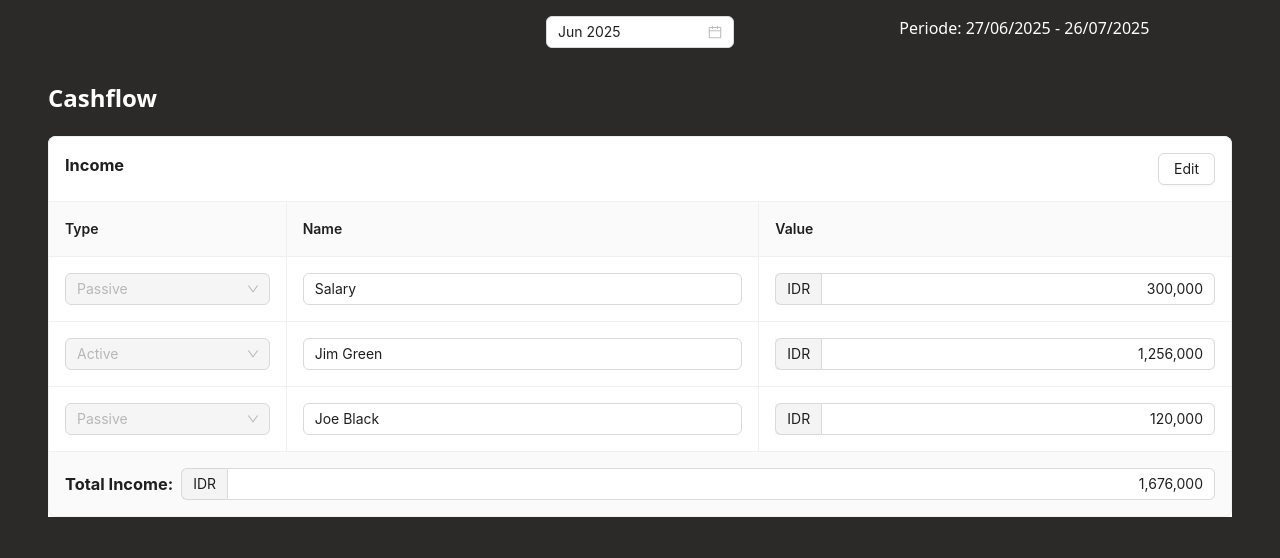
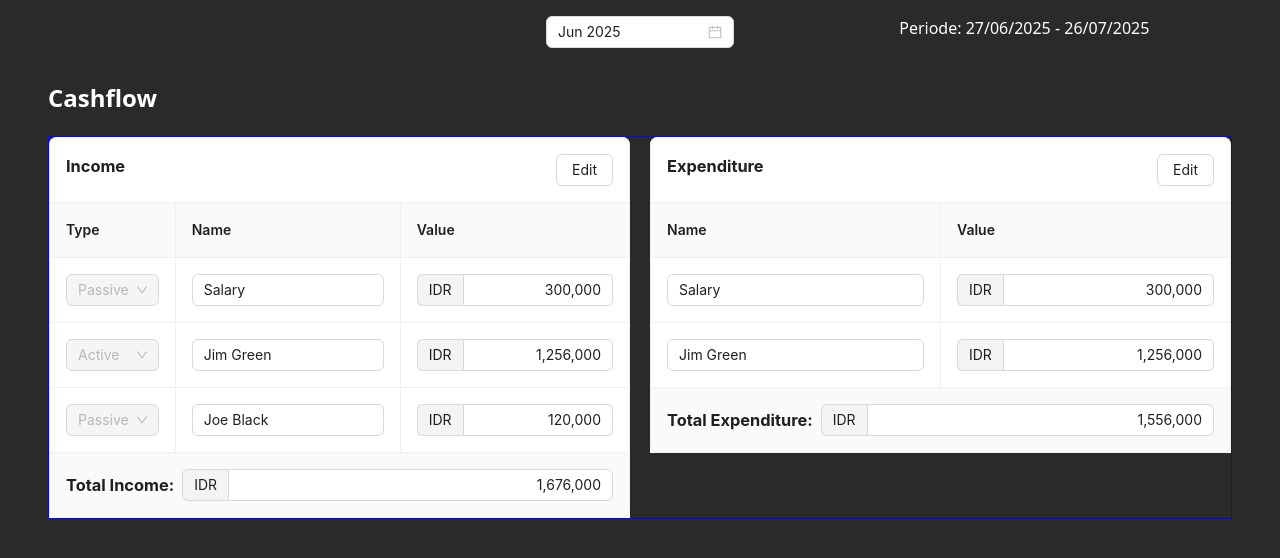
Before and after one commit to fazriegi/money_management-fe, a React (Vite) app: page / in a window 1280 px wide. Shown: the top 558 px of the page. Built offline with nearby package versions, Linux system fonts and the light colour scheme.

Commit message:
refactor: add expenditure

```diff
--- /dev/null
+++ b/src/components/Expenditure.jsx
@@ -0,0 +1,205 @@
+import { Button, Form, Input, Select } from "antd";
+import { useState, useEffect } from "react";
+
+import SimpleTable from "../components/SimpleTable";
+import Column from "antd/es/table/Column";
+import InputCurrency from "../components/InputCurrency";
+import { DeleteOutlined, PlusOutlined } from "@ant-design/icons";
+import { Calculate } from "../helper/helper";
+
+const dataExpenditure = [
+  {
+    key: "1",
+    name: "Salary",
+    value: "300000",
+  },
+  {
+    key: "2",
+    name: "Jim Green",
+    value: 1256000,
+  },
+];
+
+export default function Expenditure() {
+  const [isEdit, setIsEdit] = useState(false);
+  const [form] = Form.useForm();
+  const [total, setTotal] = useState(0);
+  const [masterDataTemp, setMasterDataTemp] = useState({});
+
+  const deleteRow = (key) => {
+    const data = form.getFieldValue("data") || [];
+    const newData = data.filter((item) => item.key !== key);
+
+    form.setFieldsValue({ data: newData });
+  };
+
+  /**
+   * Inserts a new blank row at the given index (default: at end)
+   * @param {number} insertIndex - position to insert new row
+   */
+  const addRow = (insertIndex = form.getFieldValue("data")?.length || 0) => {
+    const data = form.getFieldValue("data") || [];
+    const newRow = { name: "", value: "0" };
+
+    const newArr = [...data];
+    newArr.splice(insertIndex, 0, newRow);
+
+    // re‑assign keys based on position
+    const rekeyed = newArr.map((row, idx) => ({
+      ...row,
+      key: String(idx + 1),
+    }));
+
+    form.setFieldsValue({ data: rekeyed });
+  };
+
+  const onSave = () => {
+    form
+      .validateFields()
+      .then((values) => {
+        console.log("All rows:", values.data);
+        setMasterDataTemp({ data: values.data, total: total });
+        setIsEdit((prev) => !prev);
+      })
+      .catch((errorInfo) => {
+        form.scrollToField(errorInfo.errorFields[0].name);
+      });
+  };
+
+  const onCancel = () => {
+    setIsEdit((prev) => !prev);
+    form.setFieldsValue({ data: masterDataTemp?.data });
+    setTotal(masterDataTemp?.total);
+  };
+
+  const extraButton = [
+    ...(isEdit
+      ? [
+          <Button key="save" type="primary" onClick={onSave}>
+            Save
+          </Button>,
+          <Button key="cancel" onClick={onCancel}>
+            Cancel
+          </Button>,
+        ]
+      : []),
+
+    !isEdit && (
+      <Button key="edit" onClick={() => setIsEdit((prev) => !prev)}>
+        Edit
+      </Button>
+    ),
+  ].filter(Boolean);
+
+  useEffect(() => {
+    form.setFieldsValue({ data: dataExpenditure });
+    const total = Calculate(dataExpenditure);
+    setMasterDataTemp({ data: dataExpenditure, total });
+    setTotal(total);
+  }, []);
+
+  return (
+    <div style={{ width: "100%" }}>
+      <Form form={form} layout="inline">
+        <Form.List name="data">
+          {(fields, { add, remove }) => {
+            const dataList = form.getFieldValue("data") || [];
+
+            return (
+              <SimpleTable
+                title="Expenditure"
+                footer={
+                  <InputCurrency
+                    label="Total Expenditure: "
+                    value={total}
+                    readOnly
+                  />
+                }
+                dataSource={dataList.map((row, idx) => ({
+                  ...row,
+                  _idx: idx,
+                }))}
+                rowKey="key"
+                bordered
+                extraButton={extraButton}
+                style={{ width: "100%" }}
+              >
+                <Column
+                  title="Name"
+                  dataIndex="name"
+                  width={250}
+                  render={(_, record) => (
+                    <Form.Item
+                      name={[record._idx, "name"]}
+                      style={{ margin: 0 }}
+                      rules={[{ required: true, message: "" }]}
+                    >
+                      <Input
+                        style={{ width: "100%" }}
+                        placeholder="Expenditure Name"
+                        readOnly={!isEdit}
+                      />
+                    </Form.Item>
+                  )}
+                />
+                <Column
+                  title="Value"
+                  dataIndex="value"
+                  width={250}
+                  render={(_, record) => (
+                    <Form.Item
+                      name={[record._idx, "value"]}
+                      style={{ margin: 0 }}
+                      rules={[{ required: true, message: "" }]}
+                    >
+                      <InputCurrency
+                        style={{ width: "100%" }}
+                        readOnly={!isEdit}
+                        onChange={() => {
+                          const total = Calculate(form.getFieldValue("data"));
+                          setTotal(total);
+                        }}
+                      />
+                    </Form.Item>
+                  )}
+                />
+                {isEdit && (
+                  <Column
+                    title="Action"
+                    dataIndex="action"
+                    width={50}
+                    render={(_, record) => (
+                      <div
+                        style={{
+                          display: "flex",
+                          gap: "1em",
+                          justifyContent: "end",
+                        }}
+                      >
+                        <Button
+                          icon={<PlusOutlined />}
+                          size="small"
+                          onClick={() => addRow(record._idx + 1)}
+                        >
+                          Add
+                        </Button>
+                        <Button
+                          danger
+                          icon={<DeleteOutlined />}
+                          size="small"
+                          onClick={() => deleteRow(record.key)}
+                        >
+                          Delete
+                        </Button>
+                      </div>
+                    )}
+                  />
+                )}
+              </SimpleTable>
+            );
+          }}
+        </Form.List>
+      </Form>
+    </div>
+  );
+}
--- a/src/pages/MoneyManagement.jsx
+++ b/src/pages/MoneyManagement.jsx
@@ -3,6 +3,7 @@ import { DatePicker } from "antd";
 import dayjs from "dayjs";
 import Period from "../components/Period";
 import Income from "../components/Income";
+import Expenditure from "../components/Expenditure";
 
 const MoneyManagement = () => {
   const [period, setPeriod] = useState("");
@@ -55,8 +56,12 @@ const MoneyManagement = () => {
       </header>
       <section>
         <h2 style={{ fontWeight: "bold" }}>Cashflow</h2>
-        <div id="income-statement">
+        <div
+          id="income-statement"
+          style={{ display: "flex", gap: 20, border: "1px solid blue" }}
+        >
           <Income />
+          <Expenditure />
         </div>
       </section>
     </div>
```
